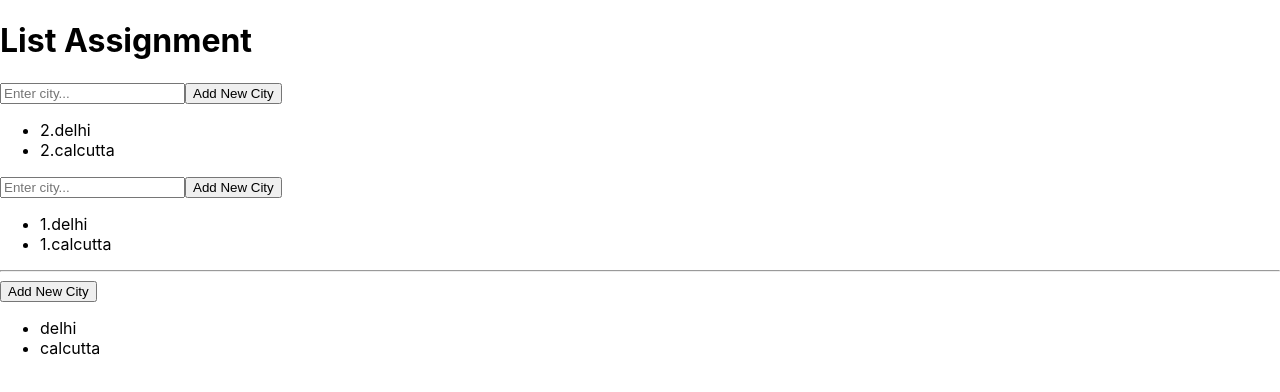
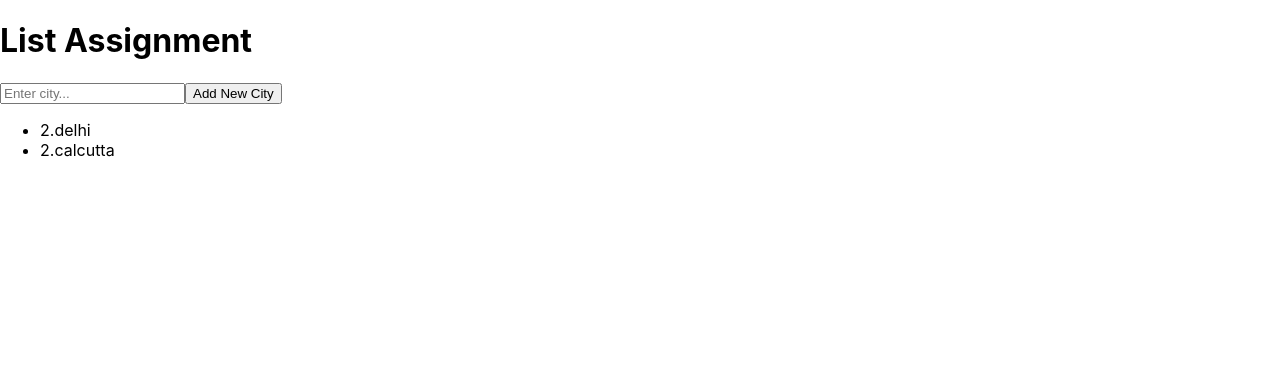
Before and after one commit to kodedocker/reactapp, a React (Create React App) app: page / in a window 1280 px wide. Shown: the top 392 px of the page. Built offline with nearby package versions, Linux system fonts and the light colour scheme.

Commit message:
list input

```diff
--- a/src/App.js
+++ b/src/App.js
@@ -5,8 +5,6 @@ function App() {
     <div>
       <h1>List Assignment</h1>
       <ListDemo2 />
-      <ListDemo1 />
-      <ListDemo />
     </div>
   );
 }
@@ -57,62 +55,4 @@ function ListDemo2() {
   );
 }
 
-function ListDemo1() {
-  let [city, setCity] = useState("");
-  let [list, setList] = useState(["delhi", "calcutta"]);
-
-  const inputCityHandler = (e) => {
-    setCity(e.target.value);
-  };
-
-  const addNewCity = () => {
-    let newlist = [city, ...list];
-    setList(newlist);
-
-    // clear the box
-    setCity("");
-  };
-
-  return (
-    <div>
-      <input
-        type="text"
-        placeholder="Enter city..."
-        value={city}
-        onChange={inputCityHandler}
-      />
-      <input type="button" value="Add New City" onClick={addNewCity} />
-
-      <ul>
-        {list.map((item, index) => (
-          <li key={index}>1.{item}</li>
-        ))}
-      </ul>
-    </div>
-  );
-}
-
-// JSX :: list of string
-function ListDemo() {
-  let [list, setList] = useState(["delhi", "calcutta"]);
-
-  const addNewCity = () => {
-    let newlist = [...list, "Mumbai"];
-    setList(newlist);
-  };
-
-  return (
-    <div>
-      <hr />
-      <input type="button" value="Add New City" onClick={addNewCity} />
-
-      <ul>
-        {list.map((item, index) => (
-          <li key={index}>{item}</li>
-        ))}
-      </ul>
-    </div>
-  );
-}
-
 export default App;
```
